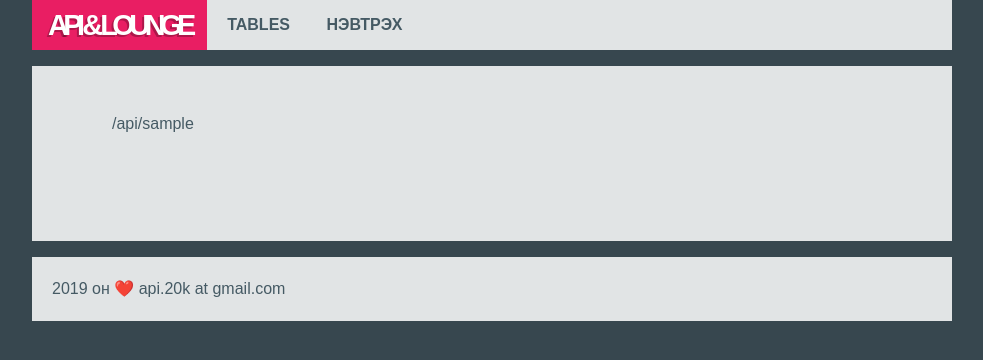
After one commit to ariunbayar/api_provider, a Django app: page / in a window 1280 px wide. The commit adds this page. Shown: the top 360 px of the page, without its empty margins (148-1131 px from the left). Run offline with Django 3.2, Linux system fonts and the light colour scheme; tables that the repository leaves empty hold one stand-in row (values such as "Sample post"); data that the repository does not hold is empty.

Commit message:
List of api endpoints on homepage

```diff
--- a/main/templates/menu.html
+++ b/main/templates/menu.html
@@ -1,17 +1,22 @@
 {% with request.resolver_match.url_name as route %}
 <ul class="menu">
 
-    <li><a href="#" class="logo">API &amp; Lounge</a></li>
+    <li><a href="{% url "page-home" %}" class="logo">API &amp; Lounge</a></li>
+
+    {% if request.user.is_authenticated %}
 
         <li><a href="{% url "table-list" %}" {% if route == "table-list" or route == "table-new" or route == "table-detail" or route == "table-edit" %}class="active"{% endif %}>Tables</a></li>
 
         <li><a href="{% url "request-list" %}" {% if route == "request-list" %}class="active"{% endif %}>Requests</a></li>
         <li><a href="{% url "css-guide" %}" {% if route == "css-guide" %}class="active"{% endif %}>CSS Guide</a></li>
 
-    {% if request.user.is_authenticated %}
         <li><a href="{% url "logout" %}" {% if route == "logout" %}class="active"{% endif %}>Гарах</a></li>
     {% else %}
+
+        <li><a href="{% url "table-list" %}" {% if route == "table-list" or route == "table-new" or route == "table-detail" or route == "table-edit" %}class="active"{% endif %}>Tables</a></li>
+
         <li><a href="{% url "login" %}" {% if route == "login" %}class="active"{% endif %}>Нэвтрэх</a></li>
+
     {% endif %}
 
 </ul>
--- a/main/urls.py
+++ b/main/urls.py
@@ -31,6 +31,7 @@ urlpatterns = [
     path('logout/', secure.views.logout, name='logout'),
 
     path('p/css-guide/', pages.views.css_guide, name='css-guide'),
+    path('', pages.views.homepage, name='page-home'),
 
     path('table/', table.views.list, name='table-list'),
     path('table/new/', table.views.new, name='table-new'),
--- /dev/null
+++ b/pages/templates/pages/homepage.html
@@ -0,0 +1,11 @@
+{% extends "layout.html" %}
+
+{% block content %}
+
+{% for table in tables %}
+<p>
+    /api/{{ table.slug }}
+</p>
+{% endfor %}
+
+{% endblock %}
--- a/pages/views.py
+++ b/pages/views.py
@@ -1,5 +1,7 @@
 from django.shortcuts import render
 from django.contrib.auth.decorators import login_required
+
+from table.models import Table
 
 
 @login_required
@@ -13,3 +15,20 @@ def handler404(request, exception):
 
 def handler500(request):
     return render(request, 'pages/handler500.html', {})
+
+
+class TableView():
+
+    def __init__(self, table):
+        pass
+
+
+def homepage(request):
+
+    tables = Table.obs.all()
+
+
+    context = {
+            'tables': tables,
+        }
+    return render(request, 'pages/homepage.html', context)
```
Lines whose indentation alone changed are shown as unchanged.
